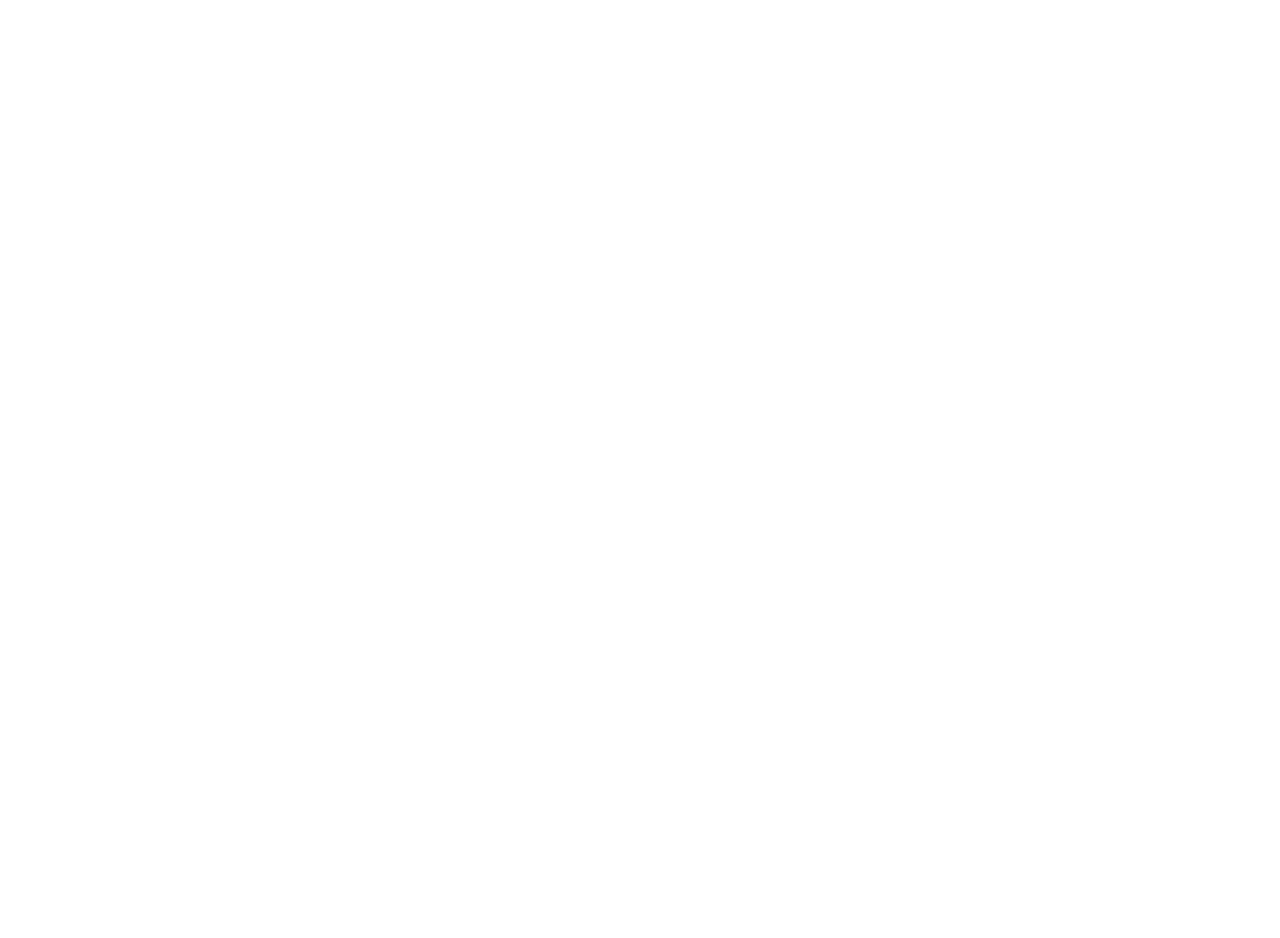
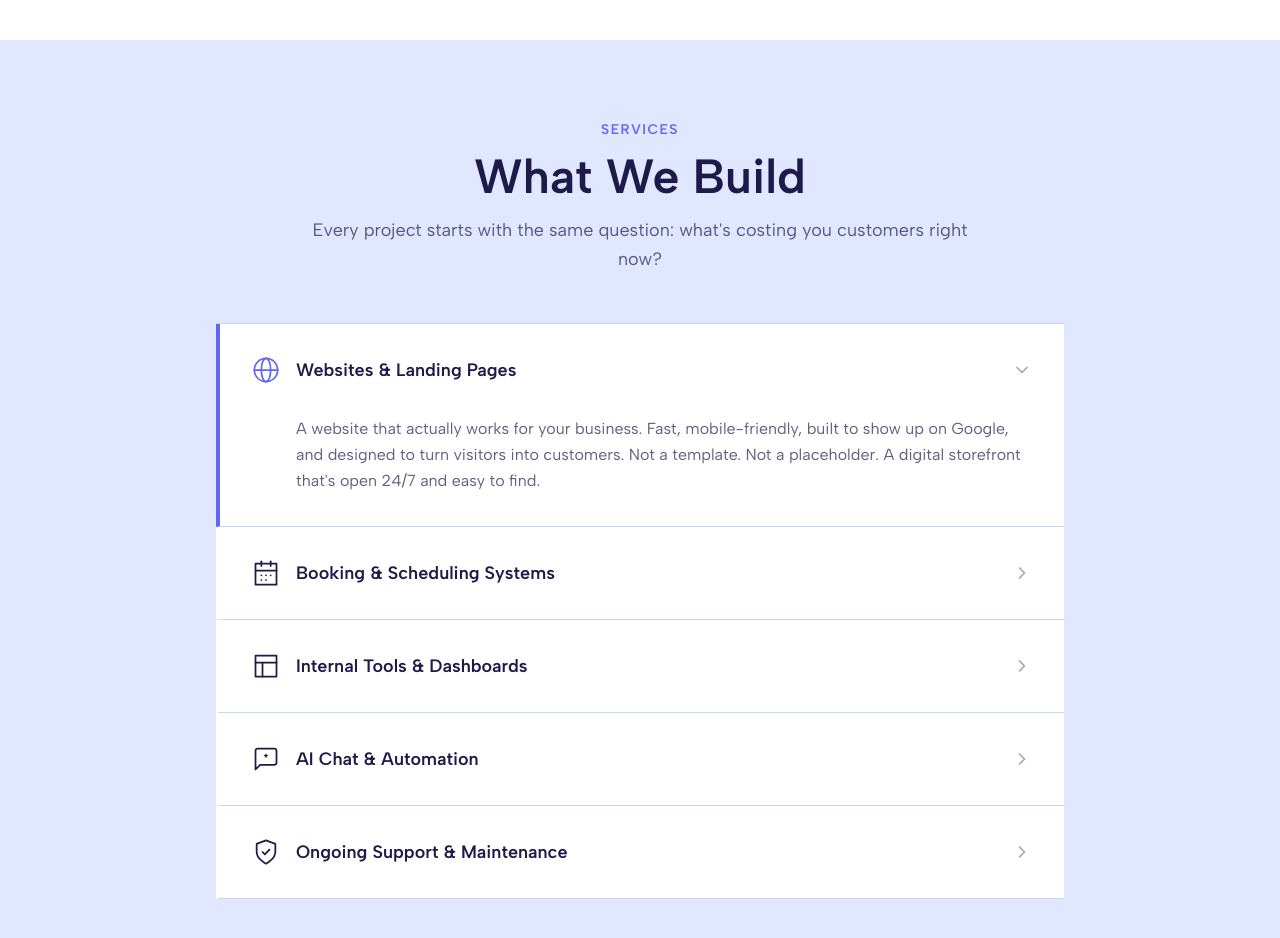
Before and after one commit to BadrAlDhaibani/klero-solutions, a Next.js app: page / in a window 1280 px wide. Shown: the part 760-1698 px from the top of the page. Before the commit the page ends 800 px from the top, so only its background shows below. Built offline with nearby package versions, Linux system fonts and the light colour scheme.

Commit message:
Added services section

```diff
--- a/app/layout.tsx
+++ b/app/layout.tsx
@@ -11,12 +11,12 @@
 
 export const metadata: Metadata = {
   title:
-    "Klero Solutions — Custom Websites & Digital Tools for Small Businesses | Halifax, NS",
+    "Klero Solutions | Custom Websites & Digital Tools for Small Businesses | Halifax, NS",
   description:
     "Klero Solutions builds custom websites, booking systems, and digital tools for small businesses in Halifax and the Maritimes. Built to rank on Google, not from a template.",
   openGraph: {
     title:
-      "Klero Solutions — Custom Websites & Digital Tools for Small Businesses",
+      "Klero Solutions | Custom Websites & Digital Tools for Small Businesses",
     description:
       "Klero Solutions builds custom websites, booking systems, and digital tools for small businesses in Halifax and the Maritimes.",
     locale: "en_CA",
--- a/app/page.tsx
+++ b/app/page.tsx
@@ -1,5 +1,6 @@
 import Navbar from "@/components/Navbar";
 import Hero from "@/components/Hero";
+import Services from "@/components/Services";
 
 export default function Home() {
   return (
@@ -7,6 +8,7 @@
       <Navbar />
       <main>
         <Hero />
+        <Services />
       </main>
     </>
   );
--- /dev/null
+++ b/components/AccordionItem.tsx
@@ -0,0 +1,91 @@
+"use client";
+
+import { motion, AnimatePresence } from "framer-motion";
+import { itemVariants } from "@/components/SectionReveal";
+
+function ChevronIcon({ className }: { className?: string }) {
+  return (
+    <svg
+      viewBox="0 0 24 24"
+      fill="none"
+      stroke="currentColor"
+      strokeWidth={2}
+      strokeLinecap="round"
+      strokeLinejoin="round"
+      className={className}
+      aria-hidden="true"
+    >
+      <polyline points="9 18 15 12 9 6" />
+    </svg>
+  );
+}
+
+interface AccordionItemProps {
+  icon: React.ComponentType<{ className?: string }>;
+  title: string;
+  description: string;
+  isExpanded: boolean;
+  onToggle: () => void;
+  id: string;
+}
+
+export default function AccordionItem({
+  icon: Icon,
+  title,
+  description,
+  isExpanded,
+  onToggle,
+  id,
+}: AccordionItemProps) {
+  return (
+    <motion.div
+      variants={itemVariants}
+      className={`border-b border-border transition-colors duration-200 ${
+        isExpanded ? "border-l-4 border-l-accent" : "border-l-4 border-l-transparent"
+      }`}
+    >
+      <button
+        id={`${id}-header`}
+        aria-expanded={isExpanded}
+        aria-controls={`${id}-panel`}
+        onClick={onToggle}
+        className="group flex w-full items-center gap-4 p-6 text-left md:p-8"
+      >
+        <Icon
+          className={`h-7 w-7 shrink-0 transition-colors duration-200 ${
+            isExpanded ? "text-accent" : "text-dark group-hover:text-accent"
+          }`}
+        />
+        <span className="flex-1 text-lg font-semibold text-dark">{title}</span>
+        <motion.span
+          animate={{ rotate: isExpanded ? 90 : 0 }}
+          transition={{ duration: 0.3, ease: "easeOut" as const }}
+          className="shrink-0"
+        >
+          <ChevronIcon className="h-5 w-5 text-dark/40" />
+        </motion.span>
+      </button>
+
+      <AnimatePresence initial={false}>
+        {isExpanded && (
+          <motion.div
+            key="content"
+            id={`${id}-panel`}
+            role="region"
+            aria-labelledby={`${id}-header`}
+            initial={{ height: 0, opacity: 0 }}
+            animate={{ height: "auto", opacity: 1 }}
+            exit={{ height: 0, opacity: 0 }}
+            transition={{ duration: 0.3, ease: "easeOut" as const }}
+            style={{ overflow: "hidden" }}
+          >
+            <div className="flex gap-4 px-6 pb-6 md:px-8 md:pb-8">
+              <div className="w-7 shrink-0" />
+              <p className="leading-relaxed text-dark/70">{description}</p>
+            </div>
+          </motion.div>
+        )}
+      </AnimatePresence>
+    </motion.div>
+  );
+}
--- a/components/Hero.tsx
+++ b/components/Hero.tsx
@@ -1,8 +1,8 @@
 "use client";
 
 import { motion } from "framer-motion";
-import TypewriterText from "./TypewriterText";
-import MagneticButton from "./MagneticButton";
+import TypewriterText from "@/components/TypewriterText";
+import MagneticButton from "@/components/MagneticButton";
 
 const containerVariants = {
   hidden: {},
@@ -59,7 +59,7 @@
           variants={itemVariants}
         >
           Websites and digital tools that bring in customers and make the
-          right first impression — even while you sleep.
+          right first impression, even while you sleep.
         </motion.p>
 
         {/* CTAs */}
--- /dev/null
+++ b/components/ServiceIcons.tsx
@@ -0,0 +1,106 @@
+interface IconProps {
+  className?: string;
+}
+
+export function GlobeIcon({ className }: IconProps) {
+  return (
+    <svg
+      viewBox="0 0 24 24"
+      fill="none"
+      stroke="currentColor"
+      strokeWidth={1.5}
+      strokeLinecap="round"
+      strokeLinejoin="round"
+      className={className}
+      aria-hidden="true"
+    >
+      <circle cx="12" cy="12" r="10" />
+      <ellipse cx="12" cy="12" rx="4" ry="10" />
+      <path d="M2 12h20" />
+    </svg>
+  );
+}
+
+export function CalendarIcon({ className }: IconProps) {
+  return (
+    <svg
+      viewBox="0 0 24 24"
+      fill="none"
+      stroke="currentColor"
+      strokeWidth={1.5}
+      strokeLinecap="round"
+      strokeLinejoin="round"
+      className={className}
+      aria-hidden="true"
+    >
+      <rect x="3" y="4" width="18" height="18" />
+      <path d="M16 2v4" />
+      <path d="M8 2v4" />
+      <path d="M3 10h18" />
+      <path d="M8 14h.01" />
+      <path d="M12 14h.01" />
+      <path d="M16 14h.01" />
+      <path d="M8 18h.01" />
+      <path d="M12 18h.01" />
+    </svg>
+  );
+}
+
+export function LayoutIcon({ className }: IconProps) {
+  return (
+    <svg
+      viewBox="0 0 24 24"
+      fill="none"
+      stroke="currentColor"
+      strokeWidth={1.5}
+      strokeLinecap="round"
+      strokeLinejoin="round"
+      className={className}
+      aria-hidden="true"
+    >
+      <rect x="3" y="3" width="18" height="18" />
+      <path d="M3 9h18" />
+      <path d="M9 9v12" />
+    </svg>
+  );
+}
+
+export function MessageSparkleIcon({ className }: IconProps) {
+  return (
+    <svg
+      viewBox="0 0 24 24"
+      fill="none"
+      stroke="currentColor"
+      strokeWidth={1.5}
+      strokeLinecap="round"
+      strokeLinejoin="round"
+      className={className}
+      aria-hidden="true"
+    >
+      <path d="M21 15a2 2 0 0 1-2 2H7l-4 4V5a2 2 0 0 1 2-2h14a2 2 0 0 1 2 2v10z" />
+      <path
+        d="M12 7l.75 1.5L14.25 9l-1.5.75L12 11.25l-.75-1.5L9.75 9l1.5-.75L12 7z"
+        fill="currentColor"
+        strokeWidth={0}
+      />
+    </svg>
+  );
+}
+
+export function ShieldCheckIcon({ className }: IconProps) {
+  return (
+    <svg
+      viewBox="0 0 24 24"
+      fill="none"
+      stroke="currentColor"
+      strokeWidth={1.5}
+      strokeLinecap="round"
+      strokeLinejoin="round"
+      className={className}
+      aria-hidden="true"
+    >
+      <path d="M12 22s8-4 8-10V5l-8-3-8 3v7c0 6 8 10 8 10z" />
+      <path d="M9 12l2 2 4-4" />
+    </svg>
+  );
+}
--- /dev/null
+++ b/components/Services.tsx
@@ -0,0 +1,109 @@
+"use client";
+
+import { useState } from "react";
+import { motion } from "framer-motion";
+import SectionReveal, { itemVariants } from "@/components/SectionReveal";
+import AccordionItem from "@/components/AccordionItem";
+import {
+  GlobeIcon,
+  CalendarIcon,
+  LayoutIcon,
+  MessageSparkleIcon,
+  ShieldCheckIcon,
+} from "@/components/ServiceIcons";
+
+const accordionContainerVariants = {
+  hidden: {},
+  visible: {
+    transition: {
+      staggerChildren: 0.08,
+    },
+  },
+};
+
+const services = [
+  {
+    icon: GlobeIcon,
+    title: "Websites & Landing Pages",
+    description:
+      "A website that actually works for your business. Fast, mobile-friendly, built to show up on Google, and designed to turn visitors into customers. Not a template. Not a placeholder. A digital storefront that's open 24/7 and easy to find.",
+  },
+  {
+    icon: CalendarIcon,
+    title: "Booking & Scheduling Systems",
+    description:
+      "Stop emailing back and forth. We build booking systems that let your customers schedule themselves, send automatic reminders, and reduce no-shows. You focus on the work, not the admin.",
+  },
+  {
+    icon: LayoutIcon,
+    title: "Internal Tools & Dashboards",
+    description:
+      "Custom tools that replace the spreadsheets and manual processes slowing your team down. Track what matters, automate what doesn't, and get your time back.",
+  },
+  {
+    icon: MessageSparkleIcon,
+    title: "AI Chat & Automation",
+    description:
+      "An assistant on your website that knows your business: your services, your prices, your FAQs. It handles customer questions while you sleep. Smart, helpful, always on.",
+  },
+  {
+    icon: ShieldCheckIcon,
+    title: "Ongoing Support & Maintenance",
+    description:
+      "Your site doesn't end at launch. We keep it updated, secure, running fast, and showing up in search results. When you need changes, you have someone who picks up the phone.",
+  },
+];
+
+export default function Services() {
+  const [expandedIndex, setExpandedIndex] = useState<number>(0);
+
+  const handleToggle = (index: number) => {
+    setExpandedIndex((prev) => (prev === index ? -1 : index));
+  };
+
+  return (
+    <SectionReveal
+      id="services"
+      className="bg-light-bg pt-12 pb-20 md:pt-16 md:pb-28 lg:pt-20 lg:pb-32"
+    >
+      <div className="mx-auto max-w-4xl px-6">
+        <motion.p
+          variants={itemVariants}
+          className="text-center text-sm font-semibold uppercase tracking-widest text-accent"
+        >
+          Services
+        </motion.p>
+        <motion.h2
+          variants={itemVariants}
+          className="mt-3 text-center text-3xl font-semibold text-dark md:text-4xl lg:text-5xl"
+        >
+          What We Build
+        </motion.h2>
+        <motion.p
+          variants={itemVariants}
+          className="mx-auto mt-4 max-w-2xl text-center text-lg leading-relaxed text-dark/70"
+        >
+          Every project starts with the same question: what&apos;s costing you
+          customers right now?
+        </motion.p>
+
+        <motion.div
+          variants={accordionContainerVariants}
+          className="mt-12 border-t border-border bg-white"
+        >
+          {services.map((service, index) => (
+            <AccordionItem
+              key={service.title}
+              icon={service.icon}
+              title={service.title}
+              description={service.description}
+              isExpanded={expandedIndex === index}
+              onToggle={() => handleToggle(index)}
+              id={`service-${index}`}
+            />
+          ))}
+        </motion.div>
+      </div>
+    </SectionReveal>
+  );
+}
```
